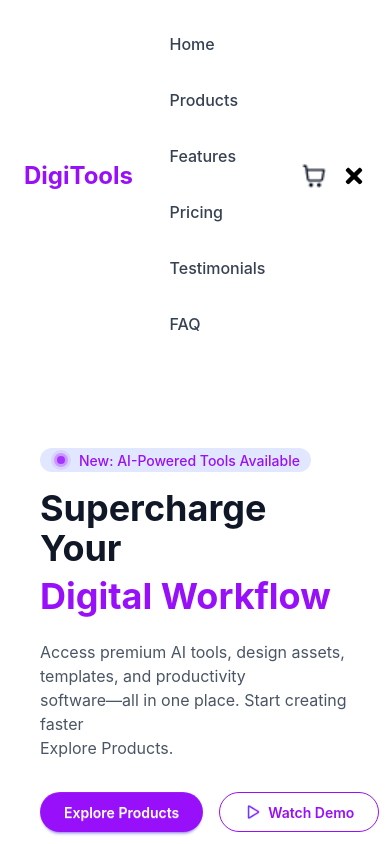
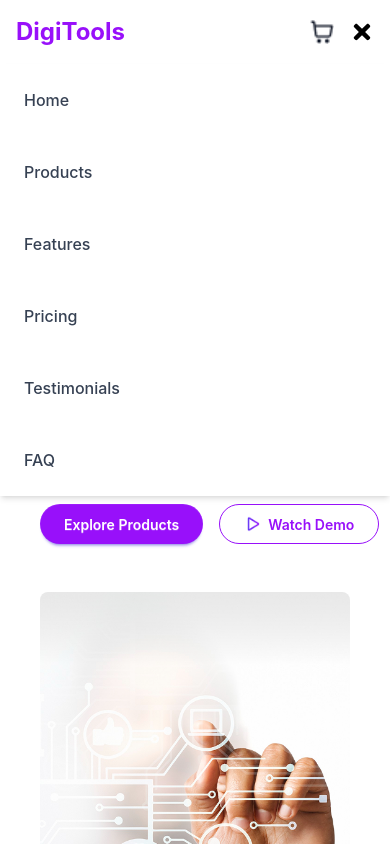
Before and after one commit to rabeya121/A6-DigiTools-Platfrom, a React (Vite) app: page / in a window 390 px wide. Both pictures are taken after a click on the element 354 px from the left and 32 px from the top of the page. Shown: the top 844 px of the page. Built offline with nearby package versions, Linux system fonts and the light colour scheme.

Commit message:
Improve navbar responsiveness for mobile and tablet devices

```diff
--- a/src/components/Navbar/Navbar.jsx
+++ b/src/components/Navbar/Navbar.jsx
@@ -8,7 +8,7 @@ const Navbar = ({ cartItems }) => {
   const menuItems = ["Home", "Products", "Features", "Pricing", "Testimonials", "FAQ"];
 
   return (
-    <div className="px-6 md:px-10 py-4 shadow-md bg-white">
+    <div className="px-4 sm:px-6 md:px-8 lg:px-10 py-4 shadow-md bg-white">
 
       <div className="flex justify-between items-center">
 
@@ -17,9 +17,32 @@ const Navbar = ({ cartItems }) => {
         </h1>
 
 
-        <ul className={`md:flex lg:flex gap-8 font-medium text-gray-700 ${open ? "flex flex-col mt-4" : "hidden md:flex"}`}>
+        {/* <ul className={`md:flex lg:flex gap-8 font-medium text-gray-700 ${open ? "flex flex-col mt-4" : "hidden md:flex"}`}>
           {menuItems.map((item, index) => (
             <li key={index} className="hover:text-purple-600 cursor-pointer">
+              {item}
+            </li>
+          ))}
+        </ul> */}
+        <ul
+          className={`
+                lg:flex gap-8 font-medium text-gray-700
+                ${open ? "flex" : "hidden"}
+                flex-col lg:flex-row
+                absolute lg:static
+                top-16 left-0 w-full lg:w-auto
+                bg-white lg:bg-transparent
+                px-6 lg:px-0 py-4 lg:py-0
+                shadow-md lg:shadow-none
+                z-50
+              `}
+            >
+          {menuItems.map((item, index) => (
+            <li
+              key={index}
+              onClick={() => setOpen(false)}
+              className="hover:text-purple-600 cursor-pointer py-2 md:py-0"
+            >
               {item}
             </li>
           ))}
@@ -44,12 +67,13 @@ const Navbar = ({ cartItems }) => {
             Get Started
           </button>
 
-          <div className="text-2xl cursor-pointer text-black md:hidden" onClick={() => setOpen(!open)}>
+          <div className="text-2xl cursor-pointer text-black lg:hidden" onClick={() => setOpen(!open)}>
             {open ? <FaTimes /> : <FaBars />}
           </div>
 
         </div>
       </div>
+
     </div>
   );
 };
```
